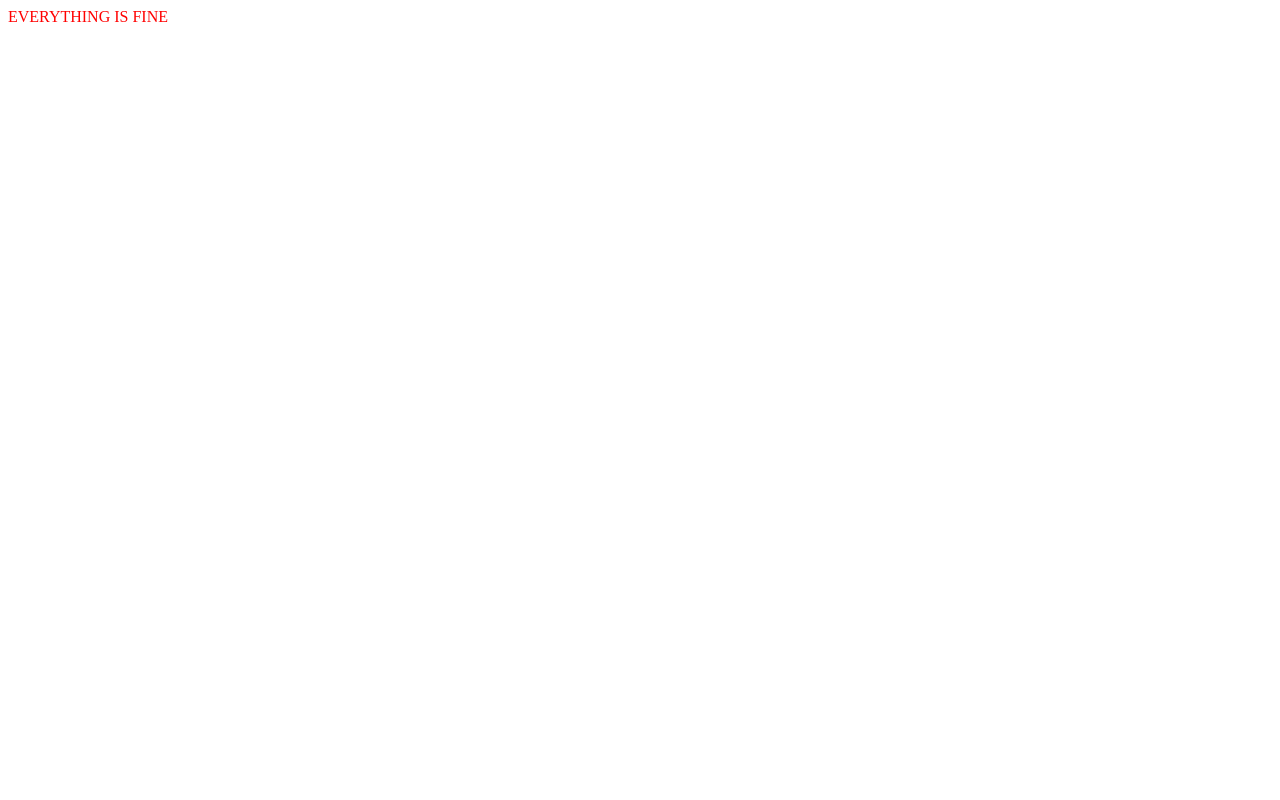
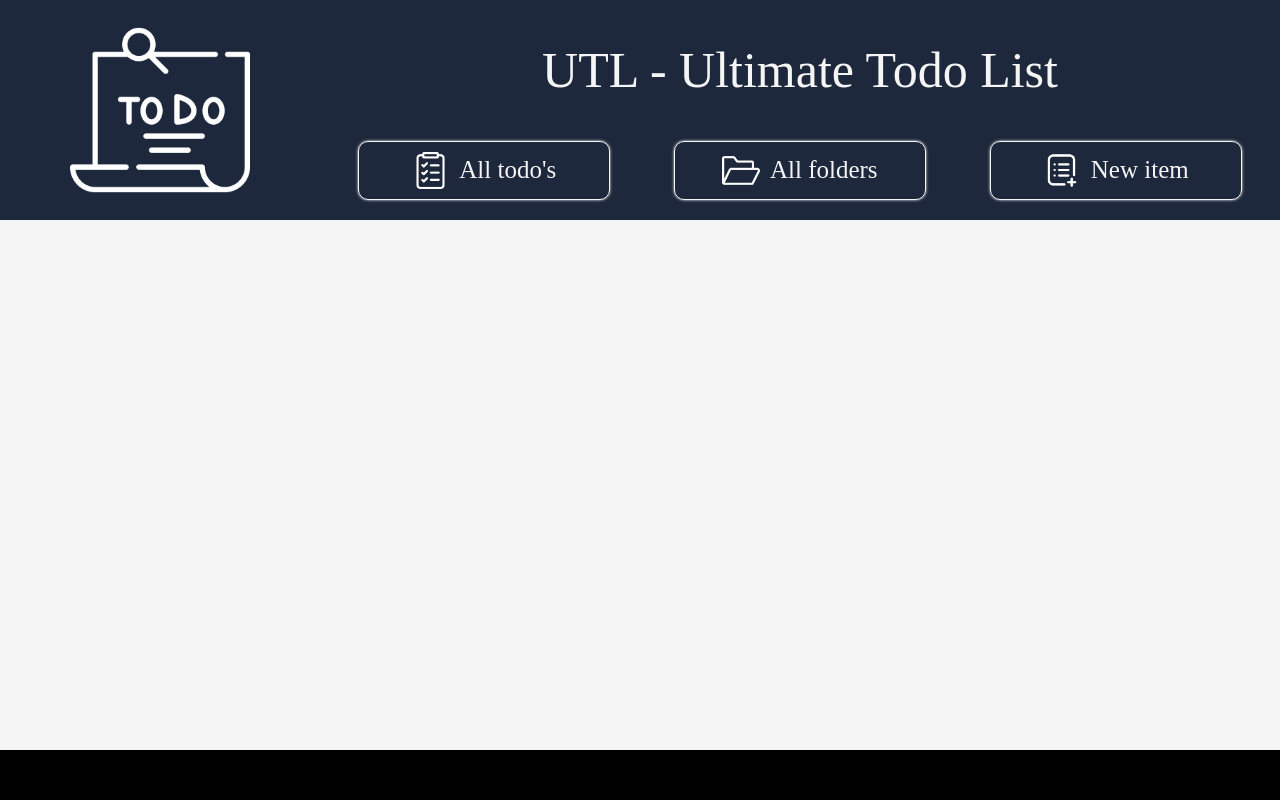
Before and after one commit to SlipNinja/odin_todolist, a website built with webpack: page dist/index.html in a window 1280 px wide. Built offline with nearby package versions, Linux system fonts and the light colour scheme.

Commit message:
Add header content

```diff
--- a/src/index.js
+++ b/src/index.js
@@ -1,7 +1,9 @@
-//import buildPage from './pageBuilder';
+import buildPage from './pageBuilder';
 import './style.css';
 
-const test = document.createElement("div");
-test.innerHTML = "EVERYTHING IS FINE";
+const page = document.createElement("div");
+page.id = "pageContent";
 
-document.body.appendChild(test);
+buildPage(page);
+
+document.body.appendChild(page);
--- /dev/null
+++ b/src/pageBuilder.js
@@ -0,0 +1,73 @@
+import todoPin from "./images/todo-pin.png";
+import todoIcon from "./images/todo.png";
+import folderIcon from "./images/folder.png";
+import addIcon from "./images/add-todo.png";
+
+const buildPage = (element) => {
+    console.log("Website under construction...")
+
+    const header = buildHeader();
+
+    const content = document.createElement("div");
+    content.id = "content";
+
+    const footer = document.createElement("div");
+    footer.id = "footer";
+
+    element.appendChild(header);
+    element.appendChild(content);
+    element.appendChild(footer);
+};
+
+function buildHeader() {
+    const header = document.createElement("div");
+    header.id = "header";
+
+    const logo = new Image();
+    logo.src = todoPin;
+
+    const title = document.createElement("div");
+    title.id = "title";
+    title.innerHTML = "UTL - Ultimate Todo List";
+
+    const navigation = document.createElement("div");
+    navigation.id = "navigation";
+
+    const iconTodo = new Image();
+    iconTodo.src = todoIcon;
+
+    const todos = document.createElement("div");
+    todos.classList.add("navItem");
+    todos.innerHTML = "All todo's";
+    todos.insertBefore(iconTodo, todos.firstChild);
+
+
+    const iconFolder = new Image();
+    iconFolder.src = folderIcon;
+
+    const folders = document.createElement("div");
+    folders.classList.add("navItem");
+    folders.innerHTML = "All folders";
+    folders.insertBefore(iconFolder, folders.firstChild);
+
+
+    const iconAdd = new Image();
+    iconAdd.src = addIcon;
+
+    const addTodo = document.createElement("div");
+    addTodo.classList.add("navItem");
+    addTodo.innerHTML = "New item";
+    addTodo.insertBefore(iconAdd, addTodo.firstChild);
+
+    navigation.appendChild(todos);
+    navigation.appendChild(folders);
+    navigation.appendChild(addTodo);
+
+    header.appendChild(logo);
+    header.appendChild(title);
+    header.appendChild(navigation);
+
+    return header;
+}
+
+export default buildPage;
--- a/src/style.css
+++ b/src/style.css
@@ -1,3 +1,86 @@
 * {
-    color: red;
+    margin: 0;
+    padding: 0;
 }
+
+#pageContent {
+    display: grid;
+    min-height: 100vh;
+    width: 100vw;
+    grid-template-rows: 220px 1fr 50px;
+}
+
+/* HEADER */
+
+#header {
+    background-color: rgb(30, 40, 60);
+    display: grid;
+
+    grid-template-columns: 1fr 3fr;
+    grid-template-rows: 2fr 1fr;
+}
+
+#header img {
+    filter: invert();
+    width: 180px;
+    grid-row: span 2;
+    align-self: center;
+    justify-self: center;
+}
+
+#title {
+    align-self: center;
+    justify-self: center;
+    font-size: 50px;
+    color: whitesmoke;
+}
+
+#navigation {
+    display: flex;
+    align-items: center;
+    justify-content: center;
+    text-align: center;
+    font-size: 25px;
+    gap: 5vw;
+}
+
+.navItem {
+    flex: 1;
+    color: whitesmoke;
+    border: solid whitesmoke 1px;
+    border-radius: 10px;
+    box-shadow: 0px 0px 3px whitesmoke;
+    display: flex;
+    align-items: center;
+    justify-content: center;
+    gap: 10px;
+    padding: 10px 0px 10px 0px;
+    max-width: 250px;
+    margin-bottom: 20px;
+}
+
+.navItem:hover {
+    box-shadow: 0px 0px 8px whitesmoke;
+}
+
+.navItem:active {
+    background-color: rgb(60, 80, 120);
+}
+
+.navItem img {
+    max-width: 15%;
+}
+
+
+/* CONTENT */
+
+#content {
+    background-color: whitesmoke;
+}
+
+
+/* FOOTER */
+
+#footer {
+    background-color: black;
+}
```
Also changed, not shown: src/images/add-todo.png (added), src/images/folder.png (added), src/images/todo-pin.png (added), src/images/todo.png (added).
